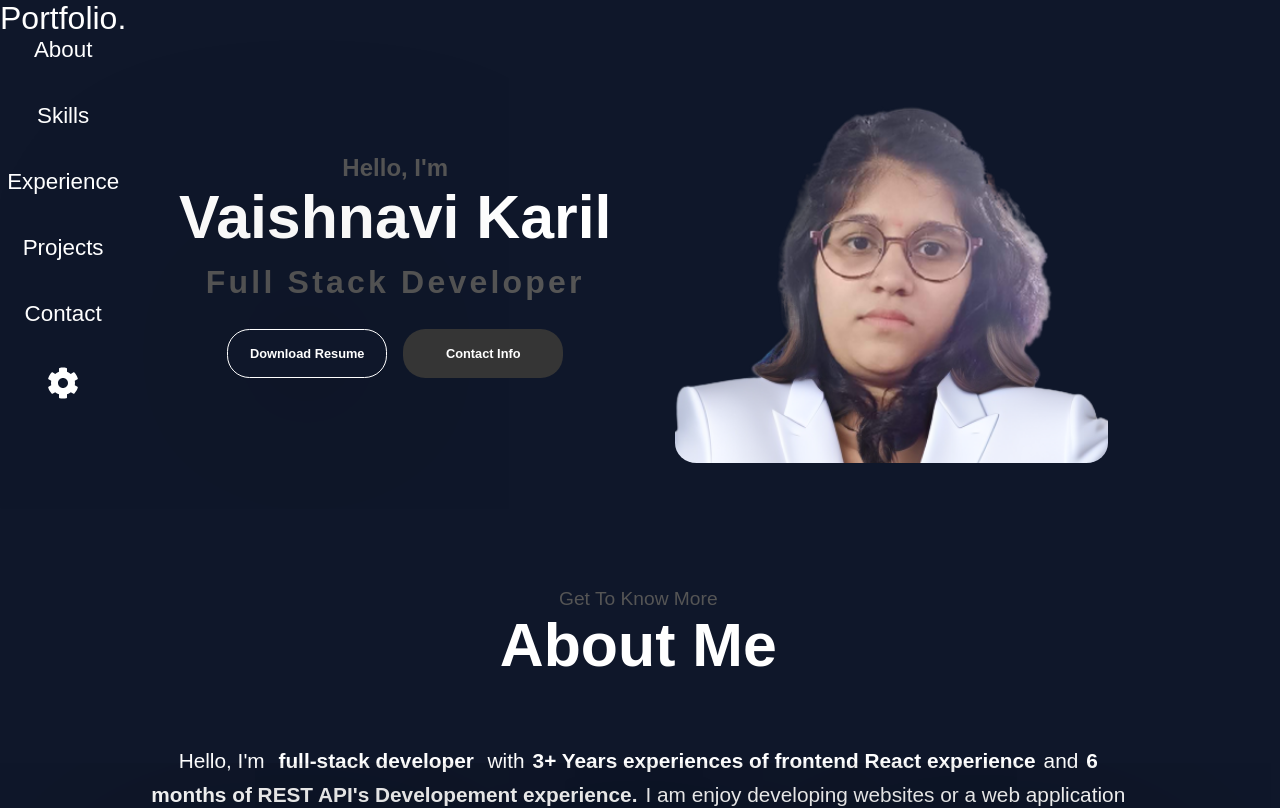
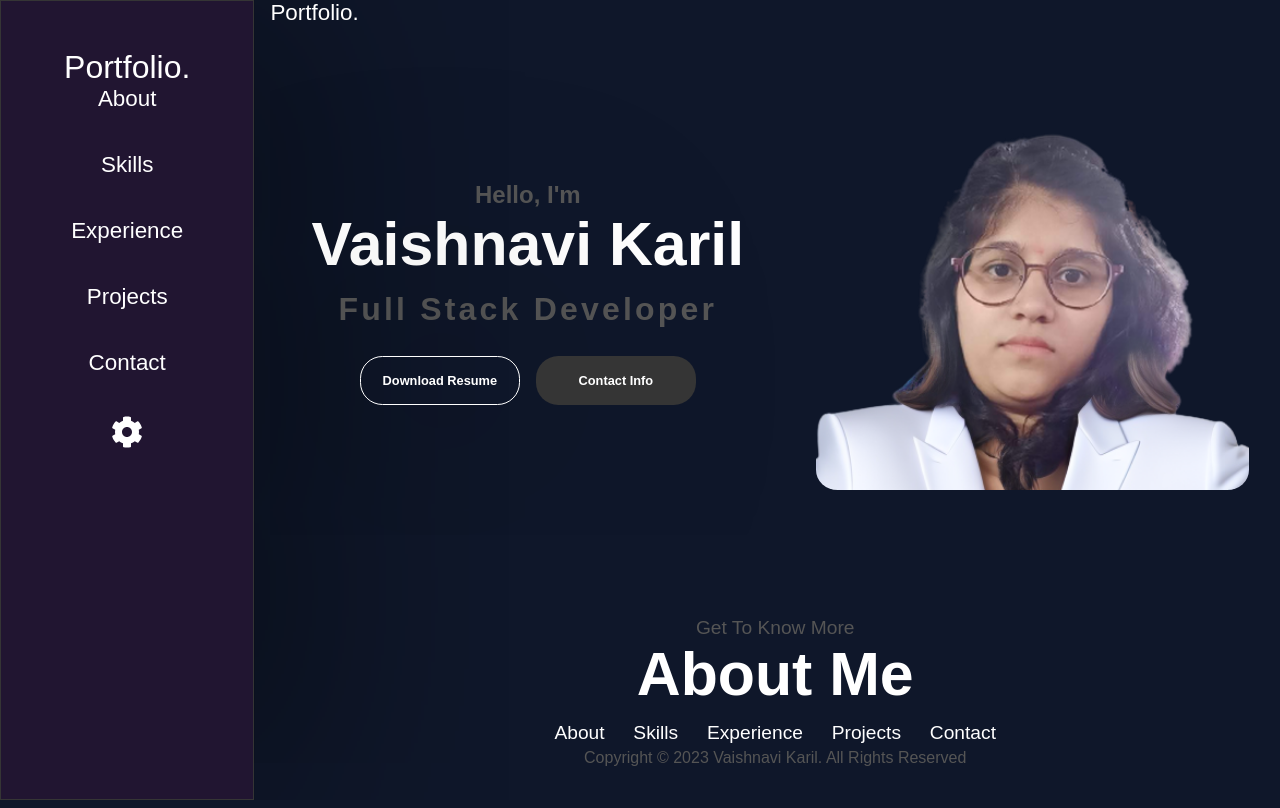
Before and after one commit to Vaishnavi-Karil/Portfolio-Frontend-React, a Next.js app: page / in a window 1280 px wide. Shown: the top 808 px of the page. Built offline with nearby package versions, Linux system fonts and the light colour scheme.

Commit message:
working on drawer navbar and header.

```diff
--- a/src/app/globalStyles.js
+++ b/src/app/globalStyles.js
@@ -15,7 +15,8 @@ a {
 body{
     font-size: 1.4rem;
     background-color: ${({ theme }) => theme.bg.bgColor};
-    color :${({ theme }) => theme.bg.bgTextColor };
+    color :${({ theme }) => theme.bg.bgTextColor};
+    overflow: hidden;
 }
 
 button {
--- a/src/app/layout.js
+++ b/src/app/layout.js
@@ -1,5 +1,5 @@
 "use client";
-import { Drawer } from "@/components/Drawer";
+import { DrawerList } from "@/components/DrawerList";
 import StyledComponentsRegistry from "./lib/registry";
 import styled, { ThemeProvider } from "styled-components";
 import { Footer } from "@/components/Footer";
@@ -11,23 +11,34 @@ const Container = styled.div`
   display: flex;
   flex-direction: row;
   justify-content: flex-start;
+  height: 100vh;
+`;
+
+const Drawer = styled.div`
+  border: rgb(53, 53, 53) 1px solid;
+  box-shadow: 0rem 0rem 100rem 0rem rgb(0 0 0 / 73%);
+  background: #211531;
+  flex: 1;
+  padding: 3rem 0rem;
+  height: inherit;
 `;
 
 const ChildrenDisplay = styled.div`
   /* margin: 0rem 10rem; */
+  height: 85vh;
+  overflow-y: auto;
 
   @media only screen and (max-width: 600px) {
     /* margin: 0rem 0rem; */
-
+    height: 80vh;
+    overflow-y: auto;
   }
 `;
 
-
-
-
 const MainContainer = styled.div`
-width: 80vw;
-padding: 0rem 1rem;
+  padding: 0rem 0rem 0rem 1rem;
+  height: inherit;
+  flex: 4;
 `;
 
 const metadata = {
@@ -52,15 +63,16 @@ export default function RootLayout({ children }) {
             <GlobalStyles theme={themes[currentTheme]} />
 
             <Container>
-
-              <Drawer
+              <Drawer>
+                <DrawerList
                   theme={themes}
                   currentTheme={currentTheme}
                   setcurrentTheme={setcurrentTheme}
                 />
-
+              </Drawer>
 
               <MainContainer>
+                <div>Portfolio.</div>
                 <ChildrenDisplay>{children}</ChildrenDisplay>
                 <Footer />
               </MainContainer>
--- a/src/components/Drawer/NavbarStyle.js
+++ b/src/components/DrawerList/NavbarStyle.js
@@ -2,7 +2,6 @@ import Link from "next/link";
 import styled from "styled-components";
 
 export const StyledNavbarContainer = styled.div`
-  height: 17vh;
   display: flex;
   flex-direction: column;
   justify-content: space-between;
@@ -14,28 +13,21 @@ export const StyledNavbarContainer = styled.div`
     /* margin: 0rem 2rem; */
   }
 `;
-StyledNavbarContainer.displayName = 'StyledNavbarContainer';
-
+StyledNavbarContainer.displayName = "StyledNavbarContainer";
 
 export const StyledLogoContainer = styled.div``;
 
-StyledLogoContainer.displayName = 'StyledLogoContainer';
-
-
+StyledLogoContainer.displayName = "StyledLogoContainer";
 
 export const StyledLogo = styled(Link)`
   font-size: 2rem;
 `;
 
-StyledLogo.displayName = 'StyledLogo';
-
-
+StyledLogo.displayName = "StyledLogo";
 
 export const StyledWebsiteName = styled(Link)``;
 
-StyledWebsiteName.displayName = 'StyledWebsiteName';
-
-
+StyledWebsiteName.displayName = "StyledWebsiteName";
 
 export const StyledNavItems = styled.div`
   display: flex;
@@ -51,9 +43,9 @@ export const StyledNavItems = styled.div`
     flex-direction: column;
     justify-content: flex-start;
     border-radius: 1rem;
-    background: ${({theme})=> theme.bg.bgColor};
+    background: ${({ theme }) => theme.bg.bgColor};
     /* box-shadow: 22px 22px 45px #bebebe, -22px -22px 45px #ffffff; */
-    border : 1px solid ${({theme}) => theme.text.borderColor};
+    border: 1px solid ${({ theme }) => theme.text.borderColor};
     position: absolute;
     flex: 1;
     right: 1.9rem;
@@ -64,18 +56,15 @@ export const StyledNavItems = styled.div`
   }
 `;
 
-StyledNavItems.displayName ='StyledNavItems';
-
+StyledNavItems.displayName = "StyledNavItems";
 
 export const StyledNavLink = styled(Link)``;
 
-StyledNavLink.displayName = 'StyledNavLink';
-
-
+StyledNavLink.displayName = "StyledNavLink";
 
 export const StyledMenu = styled.button`
   display: none;
-  width : 2.5rem;
+  width: 2.5rem;
   height: 2.5rem;
 
   @media only screen and (max-width: 600px) {
@@ -83,49 +72,42 @@ export const StyledMenu = styled.button`
   }
 `;
 
-StyledMenu.displayName = 'StyledMenu';
+StyledMenu.displayName = "StyledMenu";
 
-
-export const ModeIcon = styled.div`
-`;
+export const ModeIcon = styled.div``;
 
 ModeIcon.displayName = "ModeIcon";
-
 
 export const ThemeButton = styled.button`
   background: ${(props) => props.themebgcolor};
   border-radius: 30%;
   width: 2rem;
-height: 2rem;`
+  height: 2rem;
+`;
 
-ThemeButton.displayName = 'ThemeButton';
-
+ThemeButton.displayName = "ThemeButton";
 
 export const StyledThemeItems = styled.div`
-
-
   display: flex;
   flex-direction: column;
   justify-content: flex-end;
   gap: 1rem;
   font-size: 1.4rem;
-    font-family: "Poppins",sans-serif;
+  font-family: "Poppins", sans-serif;
   position: absolute;
   top: 3rem;
-    border : 1px solid ${({theme}) => theme.text.borderColor};
+  border: 1px solid ${({ theme }) => theme.text.borderColor};
   padding: 1rem;
   border-radius: 1rem;
 
-
   @media only screen and (max-width: 600px) {
-
     /* display: ${(props) => props.display}; */
     display: flex;
     flex-direction: column;
     justify-content: inherit;
     border-radius: 1rem;
-    background: ${({theme})=> theme.bg.bgColor};
-    border : 1px solid ${({theme}) => theme.text.borderColor};
+    background: ${({ theme }) => theme.bg.bgColor};
+    border: 1px solid ${({ theme }) => theme.text.borderColor};
     position: relative;
     flex: 1;
     right: 1.1rem;
--- a/src/components/Drawer/index.js
+++ b/src/components/DrawerList/index.js
@@ -17,7 +17,7 @@ import { route } from "@/app/utils/routes";
 import { AiOutlineMenu } from "react-icons/ai";
 import { FaCog } from "react-icons/fa";
 
-export const Drawer = ({ theme, currentTheme, setcurrentTheme }) => {
+export const DrawerList = ({ theme, currentTheme, setcurrentTheme }) => {
   const [openMenuDrawer, setopenMenuDrawer] = useState(false);
   const [openDrawerForCustomTheme, setopenDrawerForCustomTheme] =
     useState(false);
--- a/src/components/Footer/FooterStyle.js
+++ b/src/components/Footer/FooterStyle.js
@@ -2,18 +2,19 @@ import Link from "next/link";
 import styled from "styled-components";
 
 export const StyledFooterContainer = styled.div`
-  height: 32vh;
+  height: 8vh;
   display: flex;
   flex-direction: column;
-  gap: 1.8rem;
+  gap: 0.3rem;
+  padding: 1rem;
 `;
-StyledFooterContainer.displayName ='StyledFooterContainer';
+StyledFooterContainer.displayName = "StyledFooterContainer";
 
 export const StyledFooterNavigationContainer = styled.div`
   display: flex;
   flex-direction: row;
   gap: 1.8rem;
-  font-size: 1.6rem;
+  font-size: 1.2rem;
   font-family: "Poppins", sans-serif;
   align-items: center;
   justify-content: center;
@@ -26,16 +27,15 @@ export const StyledFooterNavigationContainer = styled.div`
   }
 `;
 
-StyledFooterNavigationContainer.displayName ='StyledFooterNavigationContainer';
+StyledFooterNavigationContainer.displayName = "StyledFooterNavigationContainer";
 export const StyledFooterLink = styled(Link)``;
 
-
-StyledFooterLink.displayName = 'StyledFooterLink';
+StyledFooterLink.displayName = "StyledFooterLink";
 
 export const StyledCopyRightContainer = styled.div`
   text-align: center;
-   color: ${({theme}) => theme.text.textColor};
-  font-size: 1.2rem;
+  color: ${({ theme }) => theme.text.textColor};
+  font-size: 1rem;
 `;
 
-StyledCopyRightContainer.displayName = 'StyledCopyRightContainer';
+StyledCopyRightContainer.displayName = "StyledCopyRightContainer";
```
Lines whose indentation alone changed are shown as unchanged.
